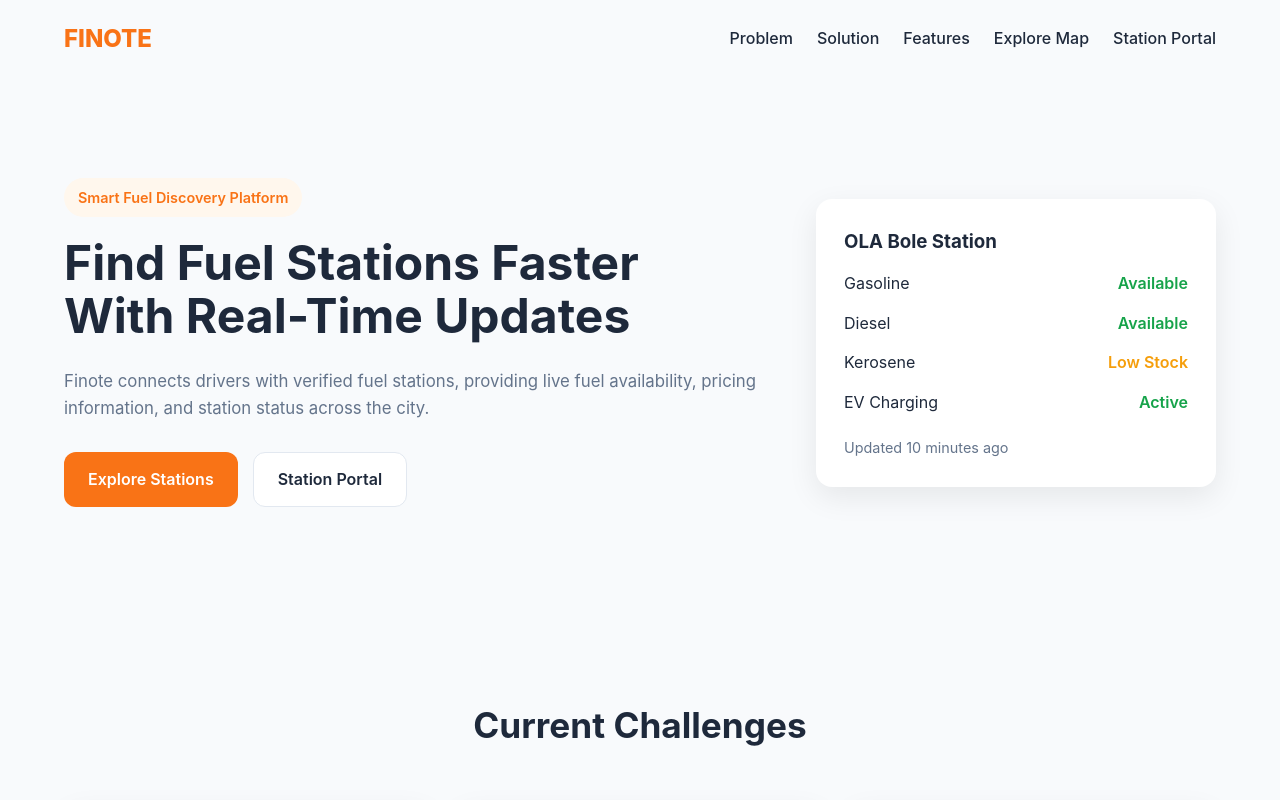
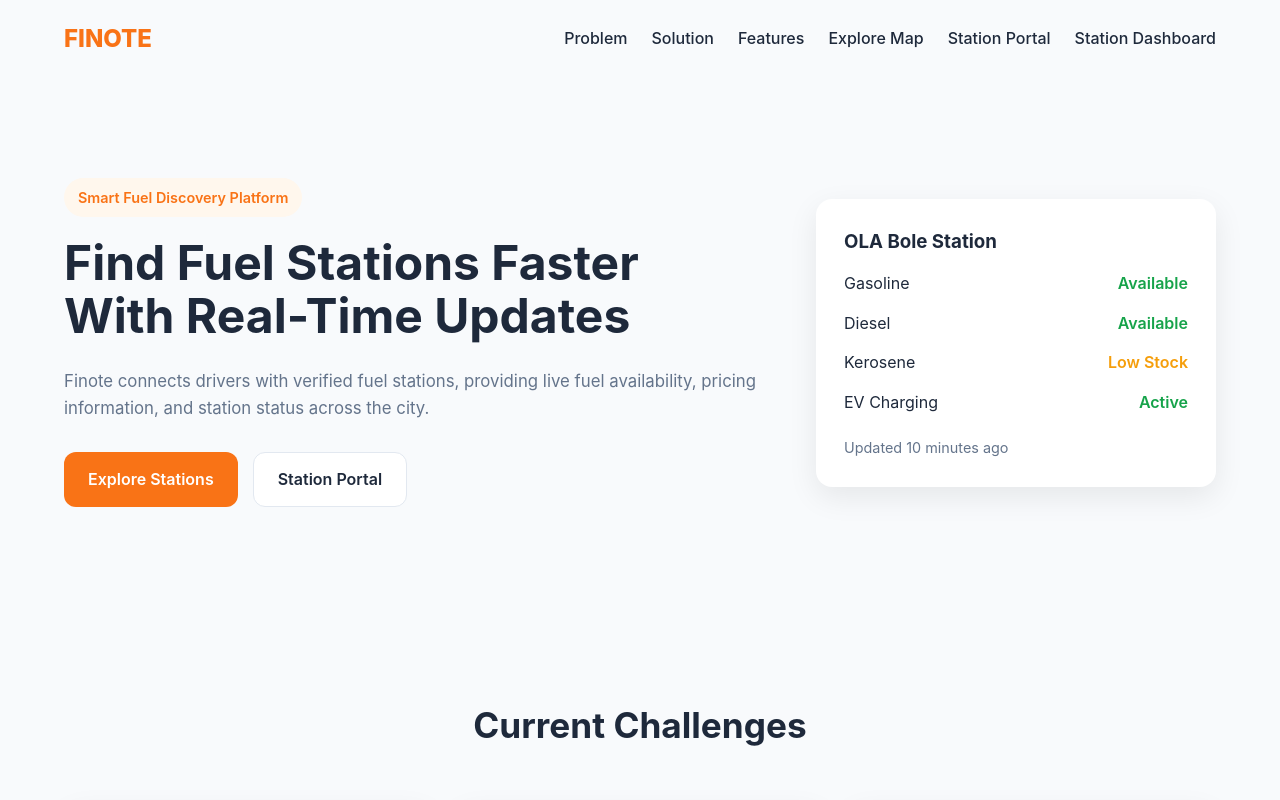
Before and after one commit to DevMenge/Finote_Demo, a plain HTML site: page index.html in a window 1280 px wide. Shown: the top 800 px of the page. Drawn offline with Linux system fonts and the light colour scheme.

Commit message:
feat:updating the uis

```diff
--- a/index.html
+++ b/index.html
@@ -28,6 +28,7 @@
             <a href="#features">Features</a>
             <a href="map.html">Explore Map</a>
             <a href="station-login.html">Station Portal</a>
+             <a href="station-dashboard.html">Station Dashboard</a>
         </nav>
 
     </div>
```
Also changed, not shown: station-dashboard.html (+2 -0 lines).
